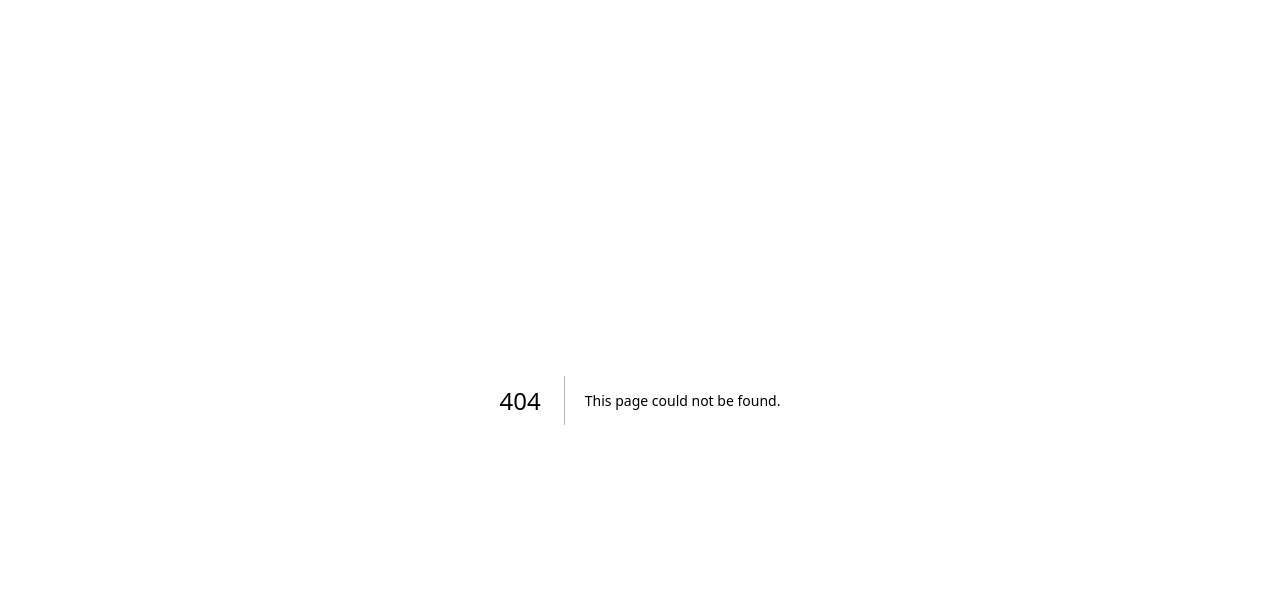
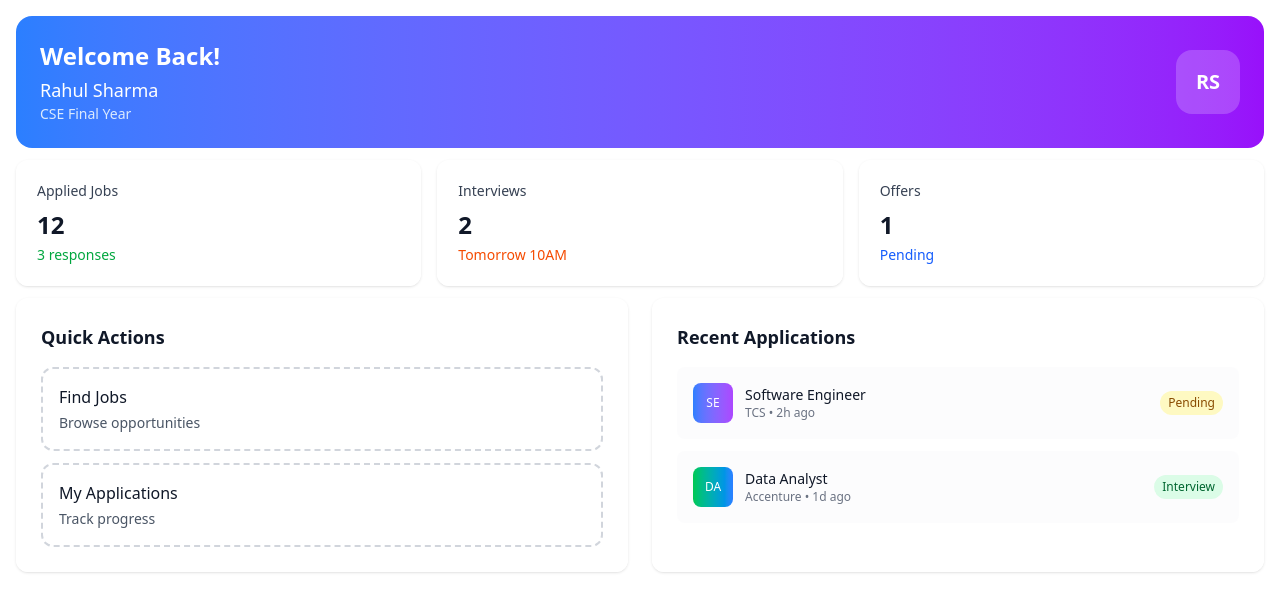
Before and after one commit to sonkamblesahil/Campus-recruitment-management-system, a Next.js app: page /dashboard in a window 1280 px wide. Before the commit this address had no page. Shown: the top 612 px of the page. Built offline with nearby package versions, Linux system fonts and the light colour scheme.

Commit message:
add dashboard page

```diff
--- /dev/null
+++ b/app/dashboard/page.jsx
@@ -0,0 +1,96 @@
+import Link from "next/link";
+export default function StudentDashboard() {
+  return (
+    <div className="p-4 space-y-3">
+      {/* Student Header */}
+      <div className="bg-gradient-to-r from-blue-500 to-purple-600 rounded-2xl p-6 text-white">
+        <div className="flex flex-col sm:flex-row sm:items-center sm:justify-between gap-4">
+          <div>
+            <h1 className="text-2xl font-bold mb-1">Welcome Back!</h1>
+            <p className="text-lg">Rahul Sharma</p>
+            <p className="text-blue-100 text-sm">CSE Final Year</p>
+          </div>
+          <div className="w-16 h-16 bg-white/20 rounded-2xl flex items-center justify-center self-start sm:self-auto">
+            <span className="text-xl font-bold">RS</span>
+          </div>
+        </div>
+      </div>
+
+      {/* Stats Grid */}
+      <div className="grid grid-cols-1 sm:grid-cols-2 lg:grid-cols-3 gap-4">
+        <div className="bg-white/80 backdrop-blur-sm p-5 rounded-xl shadow-sm border border-white/50">
+          <p className="text-sm font-medium text-gray-700 mb-2">Applied Jobs</p>
+          <p className="text-2xl font-bold text-gray-900">12</p>
+          <p className="text-sm text-green-600 mt-1">3 responses</p>
+        </div>
+
+        <div className="bg-white/80 backdrop-blur-sm p-5 rounded-xl shadow-sm border border-white/50">
+          <p className="text-sm font-medium text-gray-700 mb-2">Interviews</p>
+          <p className="text-2xl font-bold text-gray-900">2</p>
+          <p className="text-sm text-orange-600 mt-1">Tomorrow 10AM</p>
+        </div>
+
+        <div className="bg-white/80 backdrop-blur-sm p-5 rounded-xl shadow-sm border border-white/50">
+          <p className="text-sm font-medium text-gray-700 mb-2">Offers</p>
+          <p className="text-2xl font-bold text-gray-900">1</p>
+          <p className="text-sm text-blue-600 mt-1">Pending</p>
+        </div>
+      </div>
+
+      {/* Actions & Recent */}
+      <div className="grid grid-cols-1 lg:grid-cols-2 gap-6">
+        {/* Quick Actions */}
+        <div className="bg-white/80 backdrop-blur-sm p-6 rounded-xl shadow-sm border border-white/50">
+          <h3 className="text-lg font-semibold text-gray-900 mb-4">Quick Actions</h3>
+          <div className="space-y-3">
+            <Link
+              href="/jobs"
+              className="block p-4 border-2 border-dashed border-gray-300 rounded-xl hover:border-blue-400 hover:bg-blue-50 transition-all"
+            >
+              <h4 className="font-medium text-gray-900 mb-1">Find Jobs</h4>
+              <p className="text-sm text-gray-600">Browse opportunities</p>
+            </Link>
+            <Link
+              href="/applications"
+              className="block p-4 border-2 border-dashed border-gray-300 rounded-xl hover:border-green-400 hover:bg-green-50 transition-all"
+            >
+              <h4 className="font-medium text-gray-900 mb-1">My Applications</h4>
+              <p className="text-sm text-gray-600">Track progress</p>
+            </Link>
+          </div>
+        </div>
+
+        {/* Recent Applications */}
+        <div className="bg-white/80 backdrop-blur-sm p-6 rounded-xl shadow-sm border border-white/50">
+          <h3 className="text-lg font-semibold text-gray-900 mb-4">Recent Applications</h3>
+          <div className="space-y-3">
+            <div className="flex items-center justify-between p-4 bg-gray-50/50 rounded-lg">
+              <div className="flex items-center space-x-3">
+                <div className="w-10 h-10 bg-gradient-to-r from-blue-500 to-purple-500 rounded-lg flex items-center justify-center">
+                  <span className="text-white text-xs font-medium">SE</span>
+                </div>
+                <div>
+                  <p className="font-medium text-gray-900 text-sm">Software Engineer</p>
+                  <p className="text-xs text-gray-500">TCS • 2h ago</p>
+                </div>
+              </div>
+              <span className="px-2 py-1 text-xs font-medium bg-yellow-100 text-yellow-800 rounded-full">Pending</span>
+            </div>
+            <div className="flex items-center justify-between p-4 bg-gray-50/50 rounded-lg">
+              <div className="flex items-center space-x-3">
+                <div className="w-10 h-10 bg-gradient-to-r from-green-500 to-blue-500 rounded-lg flex items-center justify-center">
+                  <span className="text-white text-xs font-medium">DA</span>
+                </div>
+                <div>
+                  <p className="font-medium text-gray-900 text-sm">Data Analyst</p>
+                  <p className="text-xs text-gray-500">Accenture • 1d ago</p>
+                </div>
+              </div>
+              <span className="px-2 py-1 text-xs font-medium bg-green-100 text-green-800 rounded-full">Interview</span>
+            </div>
+          </div>
+        </div>
+      </div>
+    </div>
+  );
+}
```
